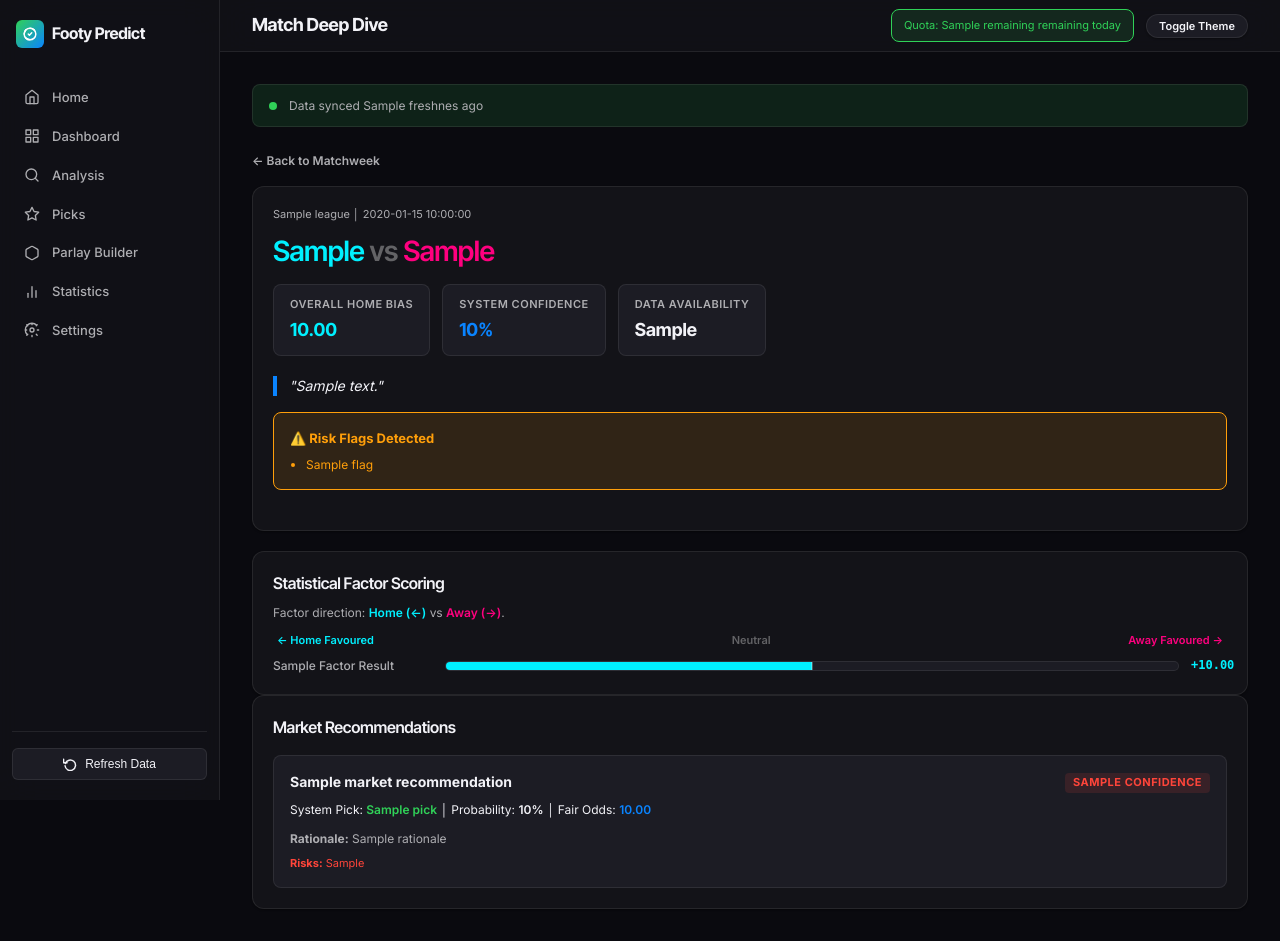
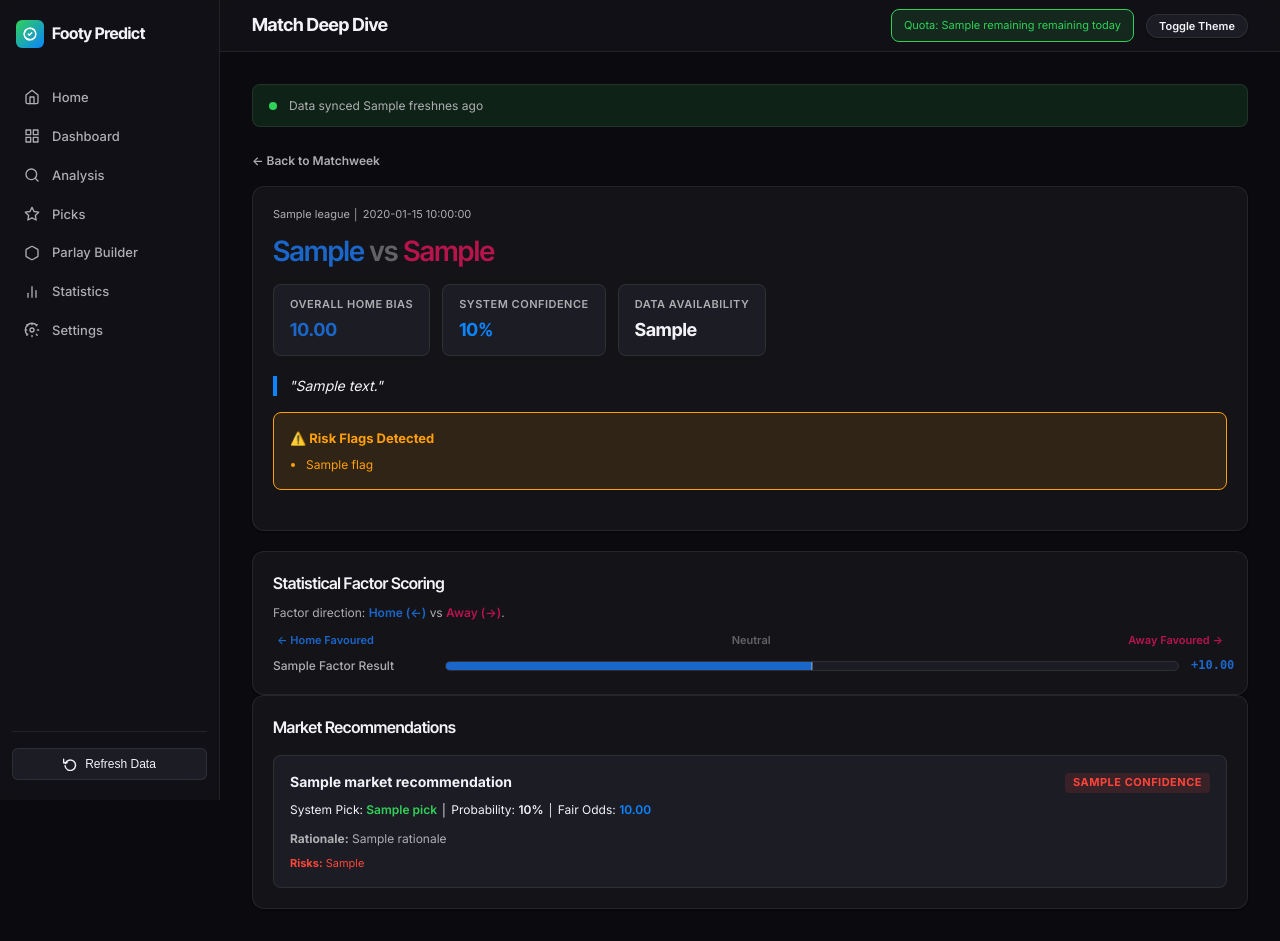
Before and after one commit to islajr/footy-predict, a FastAPI app: template src/templates/match_detail.html in a window 1280 px wide. Run offline with FastAPI, Linux system fonts and the light colour scheme; the template is opened without the code that fills it: most values are stand-ins (such as "Sample title", 1, 10 or a date in 2020).

Commit message:
feat(ui): adopt consistent dark royal sapphire (#1B66C9) and dark ruby (#B8144C) color system across web & CLI
- Replace electric/neon colors with a unified, high-contrast palette:
  - Home Team (Left): Royal Sapphire Blue (#1B66C9)
  - Away Team (Right): Deep Ruby Crimson (#B8144C)
- Apply identical hex tokens across Dark Mode, Light Mode, inline HTML fallbacks, and Rich terminal output.

Co-Authored-By: Claude Opus 5 <noreply@anthropic.com>

```diff
--- a/src/static/css/style.css
+++ b/src/static/css/style.css
@@ -81,10 +81,14 @@ html, [data-theme="dark"] {
     --color-purple-muted: rgba(191, 90, 242, 0.12);
     --color-teal: #32D2C9;
     --color-teal-muted: rgba(50, 210, 201, 0.12);
-    --color-cyan: #00f0ff;
-    --color-cyan-muted: rgba(0, 240, 255, 0.15);
-    --color-magenta: #ff007f;
-    --color-magenta-muted: rgba(255, 0, 127, 0.15);
+    --color-home: #1B66C9;
+    --color-home-muted: rgba(27, 102, 201, 0.14);
+    --color-away: #B8144C;
+    --color-away-muted: rgba(184, 20, 76, 0.14);
+    --color-cyan: #1B66C9;
+    --color-cyan-muted: rgba(27, 102, 201, 0.14);
+    --color-magenta: #B8144C;
+    --color-magenta-muted: rgba(184, 20, 76, 0.14);
 
     --shadow-xs: 0 1px 2px rgba(0, 0, 0, 0.4);
     --shadow-sm: 0 2px 8px rgba(0, 0, 0, 0.5);
@@ -124,10 +128,14 @@ html, [data-theme="dark"] {
     --color-purple-muted: rgba(175, 82, 222, 0.10);
     --color-teal: #00A39B;
     --color-teal-muted: rgba(0, 163, 155, 0.10);
-    --color-cyan: #007AFF;
-    --color-cyan-muted: rgba(0, 122, 255, 0.12);
-    --color-magenta: #D9006C;
-    --color-magenta-muted: rgba(217, 0, 108, 0.12);
+    --color-home: #1B66C9;
+    --color-home-muted: rgba(27, 102, 201, 0.14);
+    --color-away: #B8144C;
+    --color-away-muted: rgba(184, 20, 76, 0.14);
+    --color-cyan: #1B66C9;
+    --color-cyan-muted: rgba(27, 102, 201, 0.14);
+    --color-magenta: #B8144C;
+    --color-magenta-muted: rgba(184, 20, 76, 0.14);
 
     --shadow-xs: 0 1px 2px rgba(0, 0, 0, 0.06);
     --shadow-sm: 0 2px 8px rgba(0, 0, 0, 0.08);
--- a/src/templates/analysis.html
+++ b/src/templates/analysis.html
@@ -36,13 +36,13 @@
 
             <!-- Team names -->
             <div class="match-teams">
-                <span style="color: var(--color-cyan);">{{ a.home_team }}</span> <span style="color: var(--text-tertiary);">vs</span> <span style="color: var(--color-magenta);">{{ a.away_team }}</span>
+                <span style="color: var(--color-home, #1B66C9);">{{ a.home_team }}</span> <span style="color: var(--text-tertiary);">vs</span> <span style="color: var(--color-away, #B8144C);">{{ a.away_team }}</span>
             </div>
 
             <!-- Meta details -->
             <div class="match-meta">
                 <span class="text-sm">{{ a.match_date }}</span>
-                <span class="text-bold" style="color: {% if a.overall_home_score > 0.1 %}var(--color-cyan){% elif a.overall_home_score < -0.1 %}var(--color-magenta){% else %}var(--text-secondary){% endif %};">
+                <span class="text-bold" style="color: {% if a.overall_home_score > 0.1 %}var(--color-home, #1B66C9){% elif a.overall_home_score < -0.1 %}var(--color-away, #B8144C){% else %}var(--text-secondary){% endif %};">
                     Bias: {{ "%+.2f"|format(a.overall_home_score) }}
                 </span>
             </div>
--- a/src/templates/match_detail.html
+++ b/src/templates/match_detail.html
@@ -10,12 +10,12 @@
 
 <div class="card" style="margin-bottom: var(--space-5);">
     <div class="text-xs text-muted" style="margin-bottom: var(--space-2);">{{ analysis.league }} │ {{ analysis.match_date }}</div>
-    <h1 style="margin-bottom: var(--space-3); font-size: var(--text-3xl);"><span style="color: var(--color-cyan);">{{ analysis.home_team }}</span> <span style="color: var(--text-tertiary);">vs</span> <span style="color: var(--color-magenta);">{{ analysis.away_team }}</span></h1>
+    <h1 style="margin-bottom: var(--space-3); font-size: var(--text-3xl);"><span style="color: var(--color-home, #1B66C9);">{{ analysis.home_team }}</span> <span style="color: var(--text-tertiary);">vs</span> <span style="color: var(--color-away, #B8144C);">{{ analysis.away_team }}</span></h1>
 
     <div style="display: flex; gap: var(--space-3); align-items: center; margin-bottom: var(--space-5); flex-wrap: wrap;">
         <div class="metric-pill">
             <div class="metric-pill-label">Overall Home Bias</div>
-            <div class="metric-pill-value" style="color: {% if analysis.overall_home_score > 0.1 %}var(--color-cyan){% elif analysis.overall_home_score < -0.1 %}var(--color-magenta){% else %}var(--text-primary){% endif %};">
+            <div class="metric-pill-value" style="color: {% if analysis.overall_home_score > 0.1 %}var(--color-home, #1B66C9){% elif analysis.overall_home_score < -0.1 %}var(--color-away, #B8144C){% else %}var(--text-primary){% endif %};">
                 {{ "%.2f"|format(analysis.overall_home_score) }}
             </div>
         </div>
@@ -59,14 +59,14 @@
     <div class="card">
         <h2 class="text-bold" style="font-size: var(--text-lg); margin-bottom: var(--space-2);">Statistical Factor Scoring</h2>
         <p class="text-sm text-muted" style="margin-bottom: var(--space-3);">
-            Factor direction: <span style="color: var(--color-cyan); font-weight: 600;">Home (&larr;)</span> vs <span style="color: var(--color-magenta); font-weight: 600;">Away (&rarr;)</span>.
+            Factor direction: <span style="color: var(--color-home, #1B66C9); font-weight: 600;">Home (&larr;)</span> vs <span style="color: var(--color-away, #B8144C); font-weight: 600;">Away (&rarr;)</span>.
         </p>
 
         <!-- Directional Header -->
         <div style="display: flex; justify-content: space-between; font-size: var(--text-xs); font-weight: 600; margin-bottom: var(--space-2); padding: 0 4px;">
-            <span style="color: var(--color-cyan);">&larr; Home Favoured</span>
+            <span style="color: var(--color-home, #1B66C9);">&larr; Home Favoured</span>
             <span style="color: var(--text-tertiary);">Neutral</span>
-            <span style="color: var(--color-magenta);">Away Favoured &rarr;</span>
+            <span style="color: var(--color-away, #B8144C);">Away Favoured &rarr;</span>
         </div>
 
         {% for f in analysis.factor_results %}
@@ -75,15 +75,15 @@
             <div class="factor-track" style="position: relative; flex-grow: 1; height: 10px; background-color: var(--bg-surface-hover, #1C1C24); border: 1px solid var(--border-primary, rgba(255,255,255,0.1)); border-radius: 9999px; overflow: hidden;">
                 <!-- Center line marker -->
                 <div style="position: absolute; left: 50%; top: 0; bottom: 0; width: 2px; background-color: var(--border-strong, #3A3A3C); transform: translateX(-50%); z-index: 2;"></div>
-                <!-- If score is positive, fill leftwards towards Home in Cyan (#00f0ff) -->
+                <!-- If score is positive, fill leftwards towards Home in Royal Sapphire Blue (#1B66C9) -->
                 {% if f.score > 0 %}
-                <div style="position: absolute; top: 0; bottom: 0; right: 50%; width: {{ (f.score * 50)|int }}%; background-color: #00f0ff; border-radius: 9999px 0 0 9999px; transition: all 300ms ease;"></div>
+                <div style="position: absolute; top: 0; bottom: 0; right: 50%; width: {{ (f.score * 50)|int }}%; background-color: var(--color-home, #1B66C9); border-radius: 9999px 0 0 9999px; transition: all 300ms ease;"></div>
                 {% elif f.score < 0 %}
-                <!-- If score is negative, fill rightwards towards Away in Magenta (#ff007f) -->
-                <div style="position: absolute; top: 0; bottom: 0; left: 50%; width: {{ (f.score|abs * 50)|int }}%; background-color: #ff007f; border-radius: 0 9999px 9999px 0; transition: all 300ms ease;"></div>
+                <!-- If score is negative, fill rightwards towards Away in Deep Ruby Crimson (#B8144C) -->
+                <div style="position: absolute; top: 0; bottom: 0; left: 50%; width: {{ (f.score|abs * 50)|int }}%; background-color: var(--color-away, #B8144C); border-radius: 0 9999px 9999px 0; transition: all 300ms ease;"></div>
                 {% endif %}
             </div>
-            <div class="factor-val" style="color: {% if f.score > 0 %}#00f0ff{% elif f.score < 0 %}#ff007f{% else %}var(--text-primary){% endif %}; font-weight: 600;">
+            <div class="factor-val" style="color: {% if f.score > 0 %}var(--color-home, #1B66C9){% elif f.score < 0 %}var(--color-away, #B8144C){% else %}var(--text-primary){% endif %}; font-weight: 600;">
                 {{ "%+.2f"|format(f.score) }}
             </div>
         </div>
```
Also changed, not shown: src/reporting/formatter.py (+7 -7 lines).
